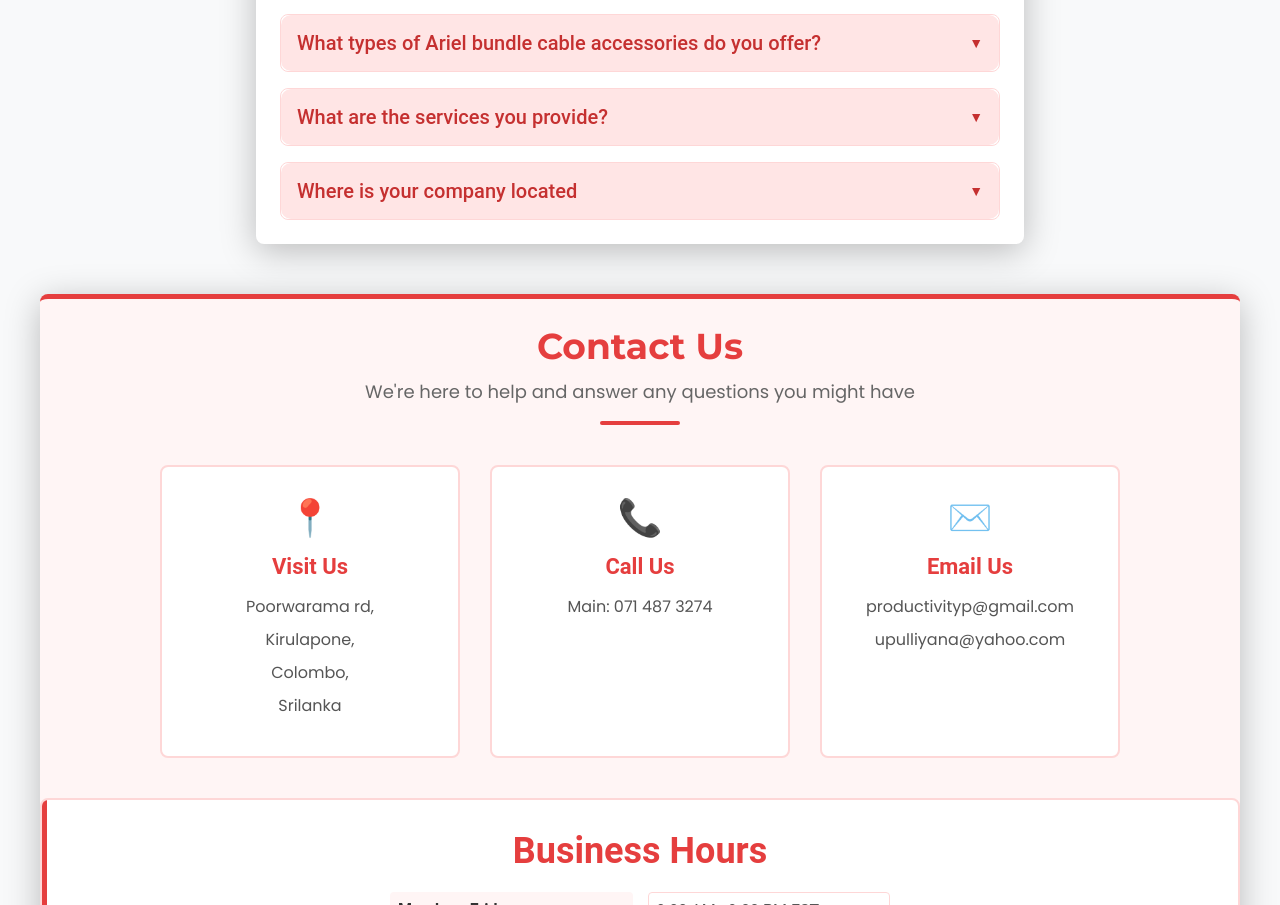
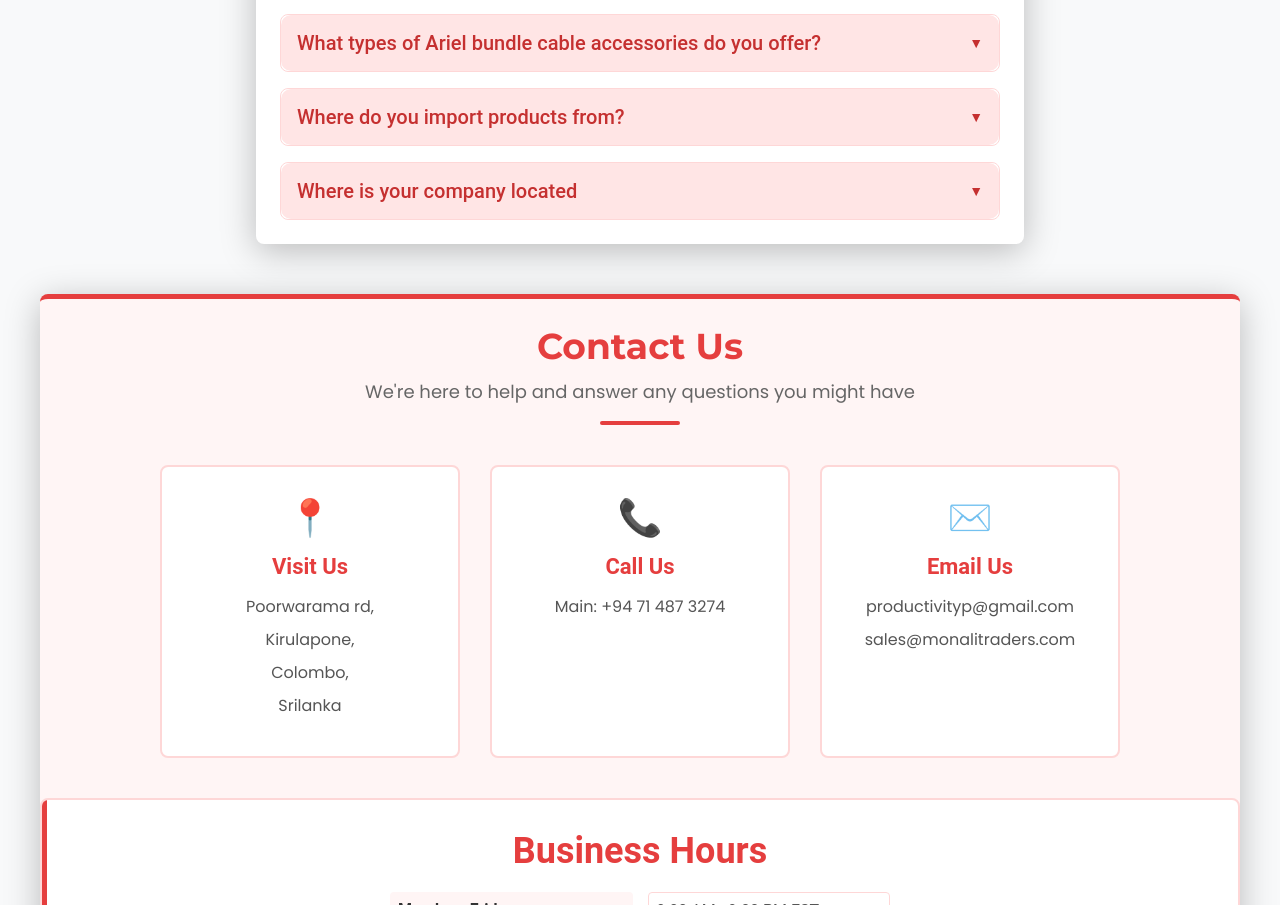
Before and after one commit to Thenu27/Monali-Traders-React-, a React (Vite) app: page / in a window 1280 px wide. Shown: the part 1589-2494 px from the top of the page. Built offline with nearby package versions, Linux system fonts and the light colour scheme.

Commit message:
Updated email and images

```diff
--- a/src/components/FAQ/FAQ.jsx
+++ b/src/components/FAQ/FAQ.jsx
@@ -14,8 +14,8 @@ const FAQ = () => {
       answer: "We offer high-quality Ariel Bundle Cable Accessories from Serbia and China, including ABC Accessories (Dead End Assembly, Large Angle Assembly, Piercing Connectors LV), Safety Items (FRP Ladders), and Stringing Tools (Pulleys, Draw Vice & Clamps, Swivel Joints, etc.)."
     },
     {
-      question: "What are the services you provide?",
-      answer: "We specialize in trading high-quality electrical products, sourcing primarily from France, China, Taiwan, and various European countries. Our offerings include Ariel Bundle Cable Accessories, Safety Equipment, Cable Stringing Tools, and a variety of Cable Connectors such as Sleeves, Compression Clamps (H-Type), AL/CU Lugs, and more."
+      question: "Where do you import products from?",
+      answer: "We specialize in trading high-quality electrical products, sourcing primarily from Europe, China,Taiwan,Thailand and Brazil. Our offerings include Ariel Bundle Cable Accessories, Safety Equipment, Cable Stringing Tools, and a variety of Cable Connectors such as Sleeves, Compression Clamps (H-Type), AL/CU Lugs, and more."
     },
     {
       question: "Where is your company located",
--- a/src/components/contact/contact.jsx
+++ b/src/components/contact/contact.jsx
@@ -23,7 +23,7 @@ const Contact = () => {
         <div className="contact-card">
           <div className="contact-icon">📞</div>
           <h3 className="card-title">Call Us</h3>
-          <p className="card-text">Main: 071 487 3274</p>
+          <p className="card-text">Main: +94 71 487 3274</p>
           {/* <p className="card-text">Support: (212) 555-5678</p>
           <p className="card-text">Toll-free: 1-800-555-9876</p> */}
         </div>
@@ -32,7 +32,7 @@ const Contact = () => {
           <div className="contact-icon">✉️</div>
           <h3 className="card-title">Email Us</h3>
           <p className="card-text">productivityp@gmail.com</p>
-          <p className="card-text">upulliyana@yahoo.com</p>
+          <p className="card-text">sales@monalitraders.com</p>
           {/* <p className="card-text">sales@company.com</p> */}
         </div>
       </div>
--- a/src/page/ContactPage/ContactPage.jsx
+++ b/src/page/ContactPage/ContactPage.jsx
@@ -17,6 +17,8 @@ const ContactPage = () => {
             <div className="contactPage-details">
               <h2>Email</h2>
               <p><a href="mailto:productivityp@gmail.com">productivityp@gmail.com</a></p>
+              <p><a href="mailto:sales@monalitraders.com">sales@monalitraders.com</a></p>
+
             </div>
           </div>
 
@@ -28,7 +30,7 @@ const ContactPage = () => {
             </div>
             <div className="contactPage-details">
               <h2>Phone</h2>
-              <p><a href="tel:+15551234567">+94 71 487 3274</a></p>
+              <p><a>+94 71 487 3274</a></p>
             </div>
           </div>
 
--- a/src/page/ProductPage/ProductPage.jsx
+++ b/src/page/ProductPage/ProductPage.jsx
@@ -14,7 +14,7 @@ const ProductPage = () => {
       image: `${import.meta.env.BASE_URL}assets/SafetyBelts.jpg` },
     { id: 3, name: "HRC Fuse Cartridge", category: "Fuses and Protection Devices",
       description: "Our HRC Fuse Cartridges provide reliable circuit protection, ensuring safety in high-voltage electrical systems. Designed for durability and efficiency, they offer excellent short-circuit protection and high breaking capacity.",
-      image: `${import.meta.env.BASE_URL}assets/Fuse.jpg` },
+      image: `${import.meta.env.BASE_URL}/assets/FuseNew.png` },
     { id: 4, name: "Aerial Bundle Cable Accessories", category: "Cable and Conductor Accessories",
       description: "Our Aerial Bundle Cable Accessories are designed for secure and efficient power distribution. We offer a range of high-quality accessories, including Dead End Assemblies, Large Angle Assemblies, Piercing Connectors (LV), and more, ensuring durability and reliable performance.",
       image: `${import.meta.env.BASE_URL}assets/ArielBundle-min.jpg` },
@@ -35,7 +35,7 @@ const ProductPage = () => {
       image: `${import.meta.env.BASE_URL}assets/Overhead-Cables.png` },
       { id: 10, name: "Weld Metal and Weld Metal Accessories", category: "Stringing and Welding Accessories", price: 129.99,
         description: "Our Weld Metal and Weld Metal Accessories ensure strong, reliable, and corrosion-resistant electrical connections. Designed for exothermic welding applications, we provide high-quality welding powder, molds, clamps, and other essential accessories for secure and long-lasting bonding.",
-        image: `${import.meta.env.BASE_URL}assets/Weild-min.png`}
+        image: `${import.meta.env.BASE_URL}assets/WieldImagesNew.jpg`}
 
   ];
 
@@ -164,7 +164,7 @@ const ProductPage = () => {
                 <div className="contact-info">
                   <h3>Interested in this product?</h3>
                   <p>Contact our sales team:</p>
-                  <p><strong>Email:</strong> productivityp@gmail.com</p>
+                  <p><strong>Email:</strong>sales@monalitraders.com</p>
                   <p><strong>Phone:</strong>+94 71 487 3274 </p>               {/* <p><strong>Hours:</strong> Monday-Friday, 9AM-5PM EST</p> */}
                 </div>
               </div>
```
Also changed, not shown: public/assets/FuseNew.png (added), public/assets/WieldImagesNew.jpg (added).
